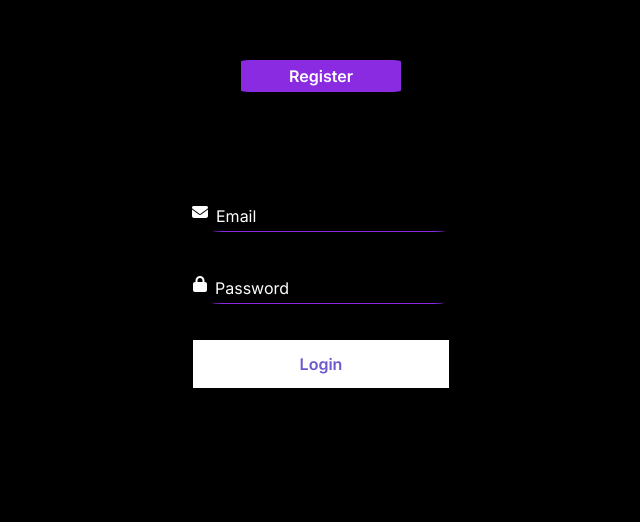
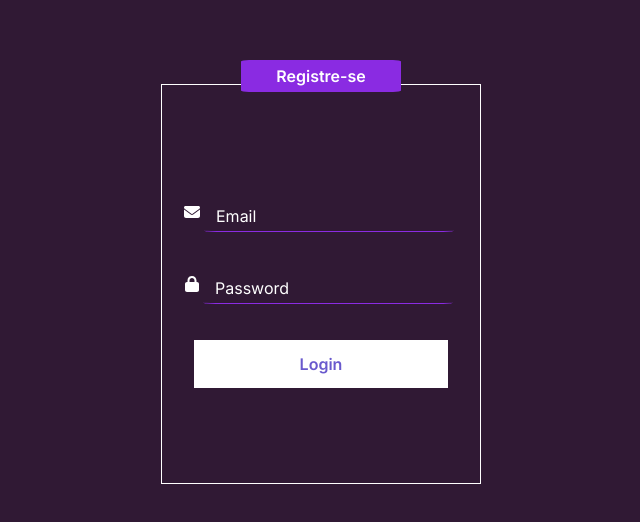
Before and after one commit to julianadeveloper/login-view-reacgt, a React (Create React App) app: page / in a window 1280 px wide. Shown: the part 116-638 px from the top of the page, without its empty margins (319-959 px from the left). Built offline with nearby package versions, Linux system fonts and the light colour scheme; a web font is replaced by a local one.

Commit message:
first commit

```diff
--- a/src/components/Login/FormLogin.tsx
+++ b/src/components/Login/FormLogin.tsx
@@ -10,18 +10,15 @@ import {
 } from "./styles/styles-login";
 
 
-
 export function FormLogin() {
   const Login = () => {
     alert("Olá");
   };
-
-
   // const [isActiveRegister, setIsActiveRegister] = useState<Boolean>(false);
   // let checkActiveRegister = isActiveRegister;
 
   return (
-    <ContainerLogin>
+    <ContainerLogin >
 
       <ContentRight>
         <InputsIcon>
--- a/src/components/Login/FormRegister.tsx
+++ b/src/components/Login/FormRegister.tsx
@@ -1,4 +1,5 @@
 import { FontAwesomeIcon } from "@fortawesome/react-fontawesome";
+import { useState } from "react";
 import {
   BtnRegister,
   ContainerLogin,
@@ -7,13 +8,11 @@ import {
   Label
 } from "./styles/styles-register";
 
-interface ComponentLoginProps {
-  isActiveStateComponent: boolean;
-}
 
-export function FormRegister(props: ComponentLoginProps) {
+export function FormRegister() {
   function Register() {
     alert("Olá");
+
   }
 
   return (
@@ -58,7 +57,9 @@ export function FormRegister(props: ComponentLoginProps) {
           <BtnRegister
             onClick={() => {
               Register();
+
             }}
+            type="button"
           >
             Register
           </BtnRegister>
--- a/src/components/Login/LoginView.tsx
+++ b/src/components/Login/LoginView.tsx
@@ -1,10 +1,10 @@
+import { library } from "@fortawesome/fontawesome-svg-core";
+import { fas } from "@fortawesome/free-solid-svg-icons";
 import { useState } from "react";
 import { FormLogin } from "./FormLogin";
 import { FormRegister } from "./FormRegister";
 import { RegisterLink } from "./styles/styles-register";
-import { Container, ButtonSelect } from "./styles/styles-view";
-import { library } from "@fortawesome/fontawesome-svg-core";
-import { fas } from "@fortawesome/free-solid-svg-icons";
+import { ButtonSelect, Container } from "./styles/styles-view";
 library.add(fas);
 interface ComponentRegisterProps {
   isActiveStateComponent: boolean;
@@ -13,7 +13,6 @@ interface ComponentRegisterProps {
 export function Login(props: ComponentRegisterProps) {
   const [isActiveLogin, setIsActiveLogin] = useState<Boolean>(true);
   const [isActiveRegister, setIsActiveRegister] = useState<Boolean>(false);
-  let estado = isActiveRegister;
   let changeRegisterState = () => {
     setIsActiveRegister(!isActiveRegister);
     setIsActiveLogin(!isActiveLogin);
@@ -22,23 +21,26 @@ export function Login(props: ComponentRegisterProps) {
   let handleNameChange = () => {
     setIsActiveRegister(!isActiveRegister);
   };
+
+  // useEffect(()=>{
+  //   isActiveStateComponent
+  // }, [])
   return (
     <>
       <Container>
         <RegisterLink>
           {/* Esse botão é um estilo e não um component a parte */}
           <ButtonSelect
+            type="button"
             onClick={() => {
               handleNameChange();
               changeRegisterState();
             }}
           >
-            {isActiveRegister ? "Login" : "Register"}
+            {isActiveRegister ? "Login" : "Registre-se"}
           </ButtonSelect>
         </RegisterLink>
-        {isActiveRegister && (
-          <FormRegister isActiveStateComponent={false}></FormRegister>
-        )}
+        {isActiveRegister && <FormRegister></FormRegister>}
 
         {isActiveLogin && <FormLogin></FormLogin>}
       </Container>
--- a/src/components/Login/styles/styles-login.ts
+++ b/src/components/Login/styles/styles-login.ts
@@ -8,10 +8,8 @@ export const ContainerLogin = styled.div`
   align-items: center;
   justify-content: center;
   @media (max-width: 640) {
-
     font-size: 87.5%;
-
-}
+  }
 `;
 
 export const LoginLink = styled.div`
@@ -40,6 +38,8 @@ export const ContentRight = styled.div`
   width: 25%;
   height: 50vh;
   background-color: transparent;
+  border: 1px solid white;
+
 `;
 
 export const Label = styled.label`
@@ -57,6 +57,8 @@ export const InputLogin = styled.input`
   border-bottom: 1px solid blueviolet;
   color: white;
   margin: 0.25rem;
+  padding: 0.5rem;
+
 
   &:focus {
     outline: none;
@@ -81,9 +83,11 @@ export const BtnLogin = styled.button`
   color: #6959cd;
   background-color: var(--white);
   border: none;
+  &:hover {
+    background-color: blueviolet;
+    color: var(--white);
+  }
   @media (max-width: 720) {
-
-  font-size: 87.5%;
-
-}
+    font-size: 87.5%;
+  }
 `;
--- a/src/components/Login/styles/styles-register.ts
+++ b/src/components/Login/styles/styles-register.ts
@@ -21,6 +21,7 @@ export const ContentLeft = styled.div`
   height: 50vh;
   background-color: transparent;
   flex-direction: column;
+  border: 1px solid white;
 `;
 export const RegisterLink = styled.div`
   position: absolute;
@@ -34,8 +35,6 @@ export const LoginLink = styled.div`
   margin-bottom: 27rem;
   margin-left: 3rem;
 `;
-
-
 
 export const ContentRight = styled.div`
   display: flex;
@@ -71,7 +70,7 @@ export const InputRegister = styled.input`
   border-bottom: 1px solid blueviolet;
   color: white;
   margin: 0.25rem;
-
+  padding: 0.5rem;
   &:focus {
     outline: none;
   }
@@ -79,6 +78,7 @@ export const InputRegister = styled.input`
     color: white;
     padding: 0.25rem;
   }
+
 `;
 
 export const InputsIcon = styled.div`
@@ -106,4 +106,8 @@ export const BtnRegister = styled.button`
   @media (max-width: 640) {
     font-size: 87.5%;
   }
+  &:hover {
+    background-color: blueviolet;
+    color: var(--white);
+  }
 `;
--- a/src/components/Login/styles/styles-view.ts
+++ b/src/components/Login/styles/styles-view.ts
@@ -3,7 +3,7 @@ import styled from "styled-components";
 export const Container = styled.div`
   width: 100vw;
   height: 100vh;
-  background-color: black;
+  background-color: #301934;
   display: flex;
   align-items: center;
   justify-content: center;
@@ -26,6 +26,11 @@ export const ButtonSelect = styled.button`
   align-items: center;
   text-align: center;
   justify-content: center;
-  font-weight:600;
-  padding:0.25rem;
+  font-weight: 600;
+  padding: 0.25rem;
+  @media (max-width: 640) {
+    font-size: 87.5%;
+    position: absolute;
+    z-index: 9999;
+  }
 `;
```
